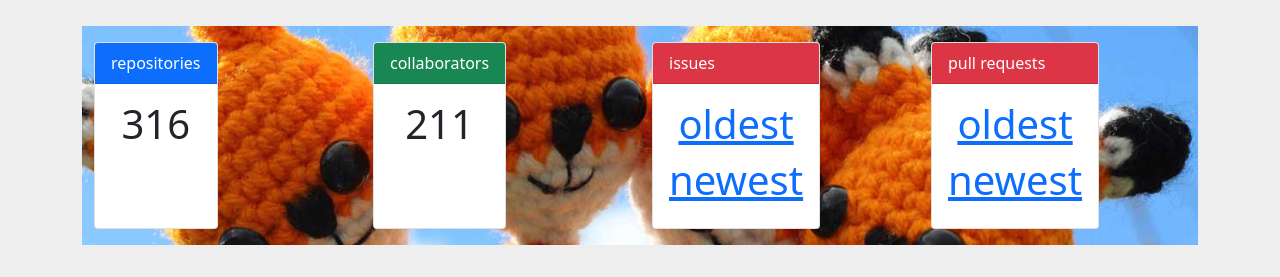
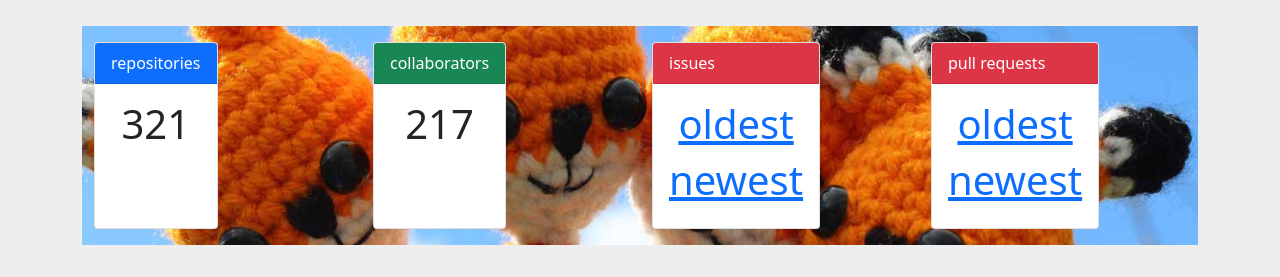
Before and after one commit to voxpupuli/voxpupuli.github.io, a Jekyll site: the page built from index.html, in a window 1280 px wide. Shown: the part 121-398 px from the top of the page. Built offline with Jekyll 4.4.1, drawn with Linux system fonts in a browser that asks for light colours; nearby versions of some CDN libraries.

Commit message:
index.html: Adjust contributor/repo counter

```diff
--- a/index.html
+++ b/index.html
@@ -9,7 +9,7 @@
         repositories
       </div>
       <div class="card-body">
-        <h1 id="repository-count">316</h1>
+        <h1 id="repository-count">321</h1>
       </div>
     </div>
   </div>
@@ -19,7 +19,7 @@
         collaborators
       </div>
       <div class="card-body">
-        <h1 id="members-count">211</h1>
+        <h1 id="members-count">217</h1>
       </div>
     </div>
   </div>
```
